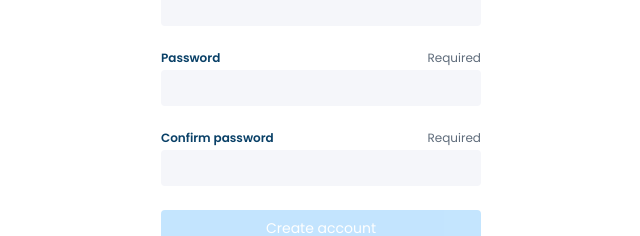
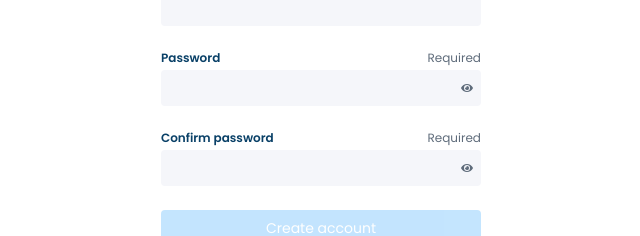
Before and after one commit to joss-bleach/devconnector, a React (Create React App) app in the folder client/: page /signup in a window 1280 px wide. Shown: the part 182-418 px from the top of the page, without its empty margins (319-959 px from the left). Built offline with nearby package versions, Linux system fonts and the light colour scheme.

Commit message:
Toggle for password visibility

```diff
--- a/client/src/pages/auth/Auth.styles.tsx
+++ b/client/src/pages/auth/Auth.styles.tsx
@@ -8,10 +8,12 @@ const AuthStyles = {
   label: 'text-theme-headline text-xs font-semibold',
   'label-legend': 'text-theme-paragraph text-xs',
   'input-valid':
-    'bg-theme-background text-theme-paragraph ring-theme-button h-9 rounded p-2 text-sm focus:outline-none focus:ring-2',
+    'bg-theme-background w-full text-theme-paragraph ring-theme-button h-9 rounded p-2 text-sm focus:outline-none focus:ring-2',
   submit:
     'bg-theme-button text-theme-button-text hover:bg-theme-button-hover h-9 w-80 rounded text-sm transition disabled:cursor-not-allowed disabled:opacity-30',
   'input-error': 'text-theme-tertiary text-xs font-semibold',
+  'visibility-icon':
+    'text-theme-paragraph absolute inset-y-0 right-0 top-2 flex cursor-pointer items-center pr-2 text-xl',
 };
 
 export default AuthStyles;
--- a/client/src/pages/auth/Auth.tsx
+++ b/client/src/pages/auth/Auth.tsx
@@ -1,3 +1,4 @@
+import { useState } from 'react';
 import { useForm } from 'react-hook-form';
 import { yupResolver } from '@hookform/resolvers/yup';
 import { AuthenticationFormData } from './Auth.types';
@@ -8,6 +9,7 @@ import { FaEye, FaEyeSlash } from 'react-icons/fa';
 import styles from './Auth.styles';
 
 const Auth: React.FC = () => {
+  const [passwordVisible, setPasswordVisible] = useState<boolean>(false);
   const {
     register,
     handleSubmit,
@@ -21,6 +23,11 @@ const Auth: React.FC = () => {
     console.log(JSON.stringify(data, null, 2));
     reset();
   };
+
+  const handleToggleVisible = () => {
+    setPasswordVisible((current) => !current);
+  };
+
   return (
     <div>
       <div className="mx-auto max-w-prose">
@@ -55,12 +62,29 @@ const Auth: React.FC = () => {
               </label>
               <span className={styles['label-legend']}>Required</span>
             </div>
-            <input
-              type="password"
-              id="password"
-              {...register('password')}
-              className={styles['input-valid']}
-            />
+            <span className="relative w-full">
+              {!passwordVisible ? (
+                <FaEye
+                  role="button"
+                  aria-label="Show password"
+                  className={styles['visibility-icon']}
+                  onClick={handleToggleVisible}
+                />
+              ) : (
+                <FaEyeSlash
+                  role="button"
+                  aria-label="Show password"
+                  className={styles['visibility-icon']}
+                  onClick={handleToggleVisible}
+                />
+              )}
+              <input
+                type={passwordVisible ? 'text' : 'password'}
+                id="password"
+                {...register('password')}
+                className={styles['input-valid']}
+              />
+            </span>
             <span className={styles['input-error']}>
               {errors.password?.message}
             </span>
--- a/client/src/pages/auth/Register.tsx
+++ b/client/src/pages/auth/Register.tsx
@@ -1,12 +1,18 @@
+import { useState } from 'react';
 import { useForm } from 'react-hook-form';
 import { yupResolver } from '@hookform/resolvers/yup';
 import { RegistrationFormData } from './Auth.types';
 import { registrationValidationSchema } from './Auth.validation';
+import { FaEye, FaEyeSlash } from 'react-icons/fa';
 
 // Styles
 import styles from './Auth.styles';
 
 const Register: React.FC = () => {
+  const [passwordVisible, setPasswordVisible] = useState<boolean>(false);
+  const [confirmPasswordVisible, setConfirmPasswordVisible] =
+    useState<boolean>(false);
+
   const {
     register,
     handleSubmit,
@@ -19,6 +25,14 @@ const Register: React.FC = () => {
   const handleOnSubmit = (data: RegistrationFormData) => {
     console.log(JSON.stringify(data, null, 2));
     reset();
+  };
+
+  const handleTogglePasswordVisible = () => {
+    setPasswordVisible((current) => !current);
+  };
+
+  const handleToggleConfirmPasswordVisible = () => {
+    setConfirmPasswordVisible((current) => !current);
   };
 
   return (
@@ -65,31 +79,65 @@ const Register: React.FC = () => {
             </label>
             <span className={styles['label-legend']}>Required</span>
           </div>
+          <span className="relative w-full">
+            {!passwordVisible ? (
+              <FaEye
+                role="button"
+                aria-label="Show password"
+                className={styles['visibility-icon']}
+                onClick={handleTogglePasswordVisible}
+              />
+            ) : (
+              <FaEyeSlash
+                role="button"
+                aria-label="Show password"
+                className={styles['visibility-icon']}
+                onClick={handleTogglePasswordVisible}
+              />
+            )}
             <input
-            type="password"
+              type={passwordVisible ? 'text' : 'password'}
               id="password"
               {...register('password')}
               className={styles['input-valid']}
             />
+          </span>
           <span className={styles['input-error']}>
             {errors.password?.message}
           </span>
         </fieldset>
         <fieldset className={styles.fieldset}>
           <div className={styles['label-wrapper']}>
-            <label className={styles.label} htmlFor="confirmPassword">
+            <label className={styles.label} htmlFor="password">
               Confirm password
             </label>
             <span className={styles['label-legend']}>Required</span>
           </div>
+          <span className="relative w-full">
+            {!confirmPasswordVisible ? (
+              <FaEye
+                role="button"
+                aria-label="Show password"
+                className={styles['visibility-icon']}
+                onClick={handleToggleConfirmPasswordVisible}
+              />
+            ) : (
+              <FaEyeSlash
+                role="button"
+                aria-label="Show password"
+                className={styles['visibility-icon']}
+                onClick={handleToggleConfirmPasswordVisible}
+              />
+            )}
             <input
-            type="password"
-            id="confirmPassword"
+              type={confirmPasswordVisible ? 'text' : 'password'}
+              id="password"
               {...register('confirmPassword')}
               className={styles['input-valid']}
             />
+          </span>
           <span className={styles['input-error']}>
-            {errors.confirmPassword?.message}
+            {errors.password?.message}
           </span>
         </fieldset>
         <button
```
Lines whose indentation alone changed are shown as unchanged.
